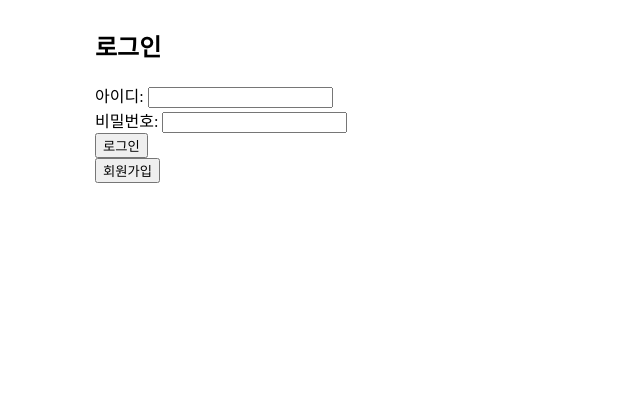
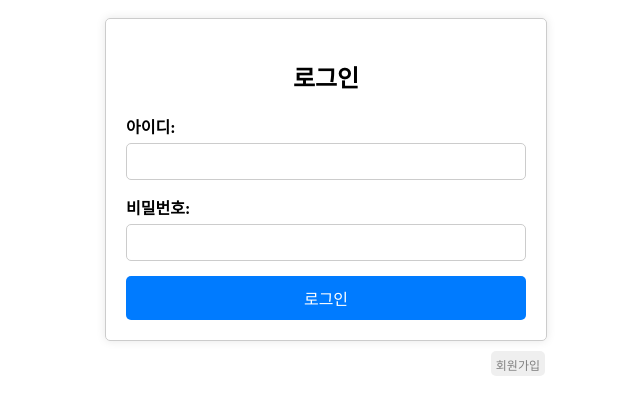
Before and after one commit to JUNKKC/todoapp, a React (Vite) app in the folder src/main/java/com/frontend/: page / in a window 1280 px wide. Shown: the top 414 px of the page, without its empty margins (295-935 px from the left). Built offline with nearby package versions, Linux system fonts and the light colour scheme.

Commit message:
로그인 페이지 회원가입 페이지 ui적용

```diff
--- a/src/main/java/com/frontend/src/App.css
+++ b/src/main/java/com/frontend/src/App.css
@@ -3,5 +3,24 @@
   margin: 0 auto;
   display: flex;
   flex-direction: column;
+  justify-content: center;
   gap: 10px;
 }
+
+.login{
+  display: flex;
+  justify-content: flex-end;
+  align-items: center;
+
+}
+.new {
+
+  cursor: pointer;
+  color: gray;
+  font-size: 12px;
+  border: none;
+  border-radius: 5px;
+  padding: 5px;
+  height: 25px;
+  margin-right: 50px
+}
--- a/src/main/java/com/frontend/src/App.jsx
+++ b/src/main/java/com/frontend/src/App.jsx
@@ -2,41 +2,36 @@ import React, { useState, useRef, useEffect } from 'react';
 import Header from './components/Header';
 import Editor from './components/Editor';
 import List from './components/List';
-import Signup from './Signup'; // 회원가입 컴포넌트
-import Login from './Login'; // 로그인 컴포넌트
+import Signup from '././logins/Signup';
+import Login from '././logins/Login';
 import axios from 'axios';
 import './App.css';
 
-// Axios 인스턴스 생성
 const axiosInstance = axios.create({
     baseURL: 'http://localhost:8080',
     headers: {
         'Content-type': 'application/json',
         'Authorization': `Bearer ${localStorage.getItem('token')}`,
     },
-
 });
 
-// 요청 인터셉터를 사용하여 Authorization 헤더 추가
 axiosInstance.interceptors.request.use(
     (config) => {
-        const token = localStorage.getItem('token'); // 로컬 스토리지에서 토큰 가져오기
+        const token = localStorage.getItem('token');
         if (token) {
             config.headers.Authorization = `Bearer ${token}`;
         }
         return config;
     },
-    (error) => {
-        return Promise.reject(error);
-    }
+    (error) => Promise.reject(error)
 );
 
 function App() {
     const [todos, setTodos] = useState([]);
     const [searchTerm, setSearchTerm] = useState('');
     const [filteredTodos, setFilteredTodos] = useState([]);
-    const [isSignup, setIsSignup] = useState(false); // 회원가입 화면 여부
-    const [isLoggedIn, setIsLoggedIn] = useState(false); // 로그인 상태 여부
+    const [isSignup, setIsSignup] = useState(false);
+    const [isLoggedIn, setIsLoggedIn] = useState(false);
     const idRef = useRef(0);
 
     useEffect(() => {
@@ -142,7 +137,7 @@ function App() {
             const response = await axiosInstance.post('/members/', userInfo);
             if (response.status === 201) {
                 alert('회원가입 성공! 이제 로그인하세요.');
-                setIsSignup(false); // 회원가입 후 로그인 화면으로 전환
+                setIsSignup(false);
             }
         } catch (error) {
             console.error('회원가입 중 오류가 발생했습니다!', error);
@@ -165,7 +160,7 @@ function App() {
                     console.log('토큰이 동일합니다.');
                 }
 
-                setIsLoggedIn(true); // 로그인 성공 시 로그인 상태로 변경
+                setIsLoggedIn(true);
             } else {
                 alert('로그인 실패: 아이디 또는 비밀번호를 확인하세요.');
             }
@@ -194,9 +189,13 @@ function App() {
             ) : isSignup ? (
                 <Signup onSignup={handleSignup} />
             ) : (
-                <div>
+                <div >
                     <Login onLogin={handleLogin} />
-                    <button onClick={() => setIsSignup(true)}>회원가입</button>
+                    <div className="login">
+                        <button className="new" onClick={() => setIsSignup(true)}>회원가입</button>
+
+                    </div>
+
                 </div>
             )}
         </div>
--- /dev/null
+++ b/src/main/java/com/frontend/src/logins/Login.css
@@ -0,0 +1,43 @@
+.login-container {
+    max-width: 400px;
+    margin: 10px ;
+    padding: 20px;
+    border: 1px solid #ccc;
+    border-radius: 5px;
+    box-shadow: 0 0 10px rgba(0, 0, 0, 0.1);
+}
+
+.login-container h2 {
+    text-align: center;
+    margin-bottom: 20px;
+}
+
+.login-container label {
+    display: block;
+    margin-bottom: 5px;
+    font-weight: bold;
+}
+
+.login-container input {
+    width: 100%;
+    padding: 10px;
+    margin-bottom: 15px;
+    border: 1px solid #ccc;
+    border-radius: 5px;
+    box-sizing: border-box;
+}
+
+.login-container button {
+    width: 100%;
+    padding: 10px;
+    background-color: #007bff;
+    color: white;
+    border: none;
+    border-radius: 5px;
+    cursor: pointer;
+    font-size: 16px;
+}
+
+.login-container button:hover {
+    background-color: #007bff;
+}
--- a/src/main/java/com/frontend/src/Login.jsx
+++ b/src/main/java/com/frontend/src/logins/Login.jsx
@@ -1,16 +1,20 @@
 import React, { useState } from 'react';
-
+import './Login.css';
 function Login({ onLogin }) {
     const [username, setUsername] = useState('');
     const [password, setPassword] = useState('');
 
     const handleSubmit = (e) => {
         e.preventDefault();
+        if(username === ``){
+            alert("아이디를 입력해주세요")
+            return
+        }
         onLogin({ username, password });
     };
 
     return (
-        <div>
+        <div className="login-container">
             <h2>로그인</h2>
             <form onSubmit={handleSubmit}>
                 <div>
--- /dev/null
+++ b/src/main/java/com/frontend/src/logins/Signup.css
@@ -0,0 +1,43 @@
+.signup-container {
+    max-width: 800px;
+    margin: 50px ;
+    padding: 20px;
+    border: 1px solid #ccc;
+    border-radius: 5px;
+    box-shadow: 0 0 10px rgba(0, 0, 0, 0.1);
+}
+
+.signup-container h2 {
+    text-align: center;
+    margin-bottom: 20px;
+}
+
+.signup-container label {
+    display: block;
+    margin-bottom: 5px;
+    font-weight: bold;
+}
+
+.signup-container input {
+    width: 100%;
+    padding: 10px;
+    margin-bottom: 15px;
+    border: 1px solid #ccc;
+    border-radius: 5px;
+    box-sizing: border-box;
+}
+
+.signup-container button {
+    width: 100%;
+    padding: 10px;
+    background-color: #007bff;
+    color: white;
+    border: none;
+    border-radius: 5px;
+    cursor: pointer;
+    font-size: 16px;
+}
+
+.signup-container button:hover {
+    background-color: #0056b3;
+}
--- a/src/main/java/com/frontend/src/Signup.jsx
+++ b/src/main/java/com/frontend/src/logins/Signup.jsx
@@ -1,6 +1,5 @@
 import React, { useState } from 'react';
-
-
+import './Signup.css';
 function Signup({ onSignup }) {
     const [email, setEmail] = useState('');
     const [password, setPassword] = useState('');
@@ -13,19 +12,19 @@ function Signup({ onSignup }) {
             alert('비밀번호가 일치하지 않습니다.');
             return;
         }
-        else if(email === '' || password === '' || name === '') {
+        if (email === '' || password === '' || name === '') {
             alert('빈 칸을 모두 채워주세요.');
             return;
         }
-        onSignup({ email, password ,name});
+        onSignup({ email, password, name });
     };
 
     return (
-        <div>
+        <div className="signup-container">
             <h2>회원가입</h2>
             <form onSubmit={handleSubmit}>
                 <div>
-                    <label>아이디: </label>
+                    <label>이메일: </label>
                     <input
                         type="text"
                         value={email}
```
